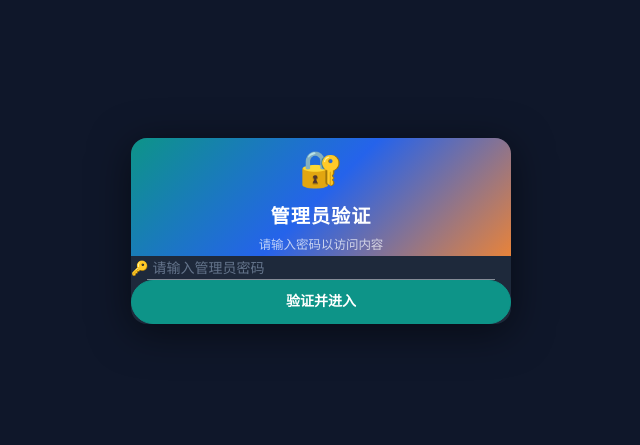
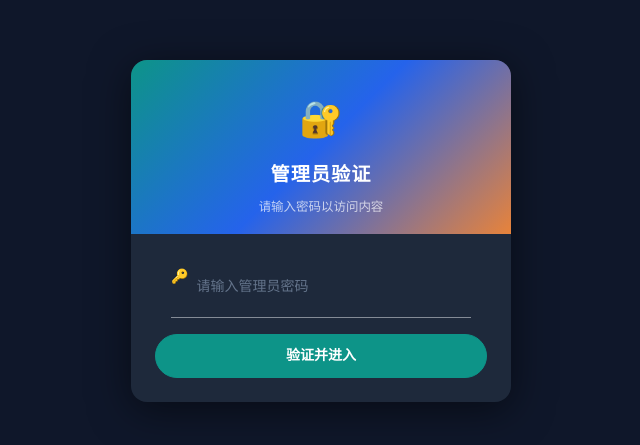
Before and after one commit to ghtaoge/interview-guide, a Vue app: page / in a window 1280 px wide. Shown: the part 169-614 px from the top of the page, without its empty margins (319-959 px from the left). Built offline with nearby package versions, Linux system fonts and the light colour scheme.

Commit message:
修复样式混乱：恢复简单全局reset，在AuthGate内用:deep单独修复van-field padding

```diff
--- a/src/components/AuthGate.vue
+++ b/src/components/AuthGate.vue
@@ -100,6 +100,13 @@ async function submit() {
   background: #0d9488; border-color: #0d9488;
 }
 
+/* 修复全局reset对Vant field的影响 */
+:deep(.van-field .van-cell__title) { padding: 10px 0 }
+:deep(.van-field .van-cell__value) { padding: 10px 0 }
+:deep(.van-field .van-field__control) { padding: 0 }
+:deep(.van-field .van-field__left-icon) { margin-right: 8px }
+:deep(.van-field .van-field__right-icon) { margin-left: 8px }
+
 /* 移动端 */
 @media (max-width: 600px) {
   .auth-card { max-width: 340px }
--- a/src/styles/global.css
+++ b/src/styles/global.css
@@ -1,4 +1,4 @@
-*:not(.van-field *):not(.van-button *):not(.van-cell *):not(.van-dialog *):not(.van-overlay *):not(.van-popup *):not(.van-loading *):not(.van-tag *):not(.van-skeleton *):not(.van-back-top *) { margin: 0; padding: 0; box-sizing: border-box }
+* { margin: 0; padding: 0; box-sizing: border-box }
 body { font-family: -apple-system, BlinkMacSystemFont, "PingFang SC", "Microsoft YaHei", sans-serif;
   background: var(--bg); color: var(--text); line-height: 1.75; -webkit-font-smoothing: antialiased;
   transition: background .3s, color .3s;
```
